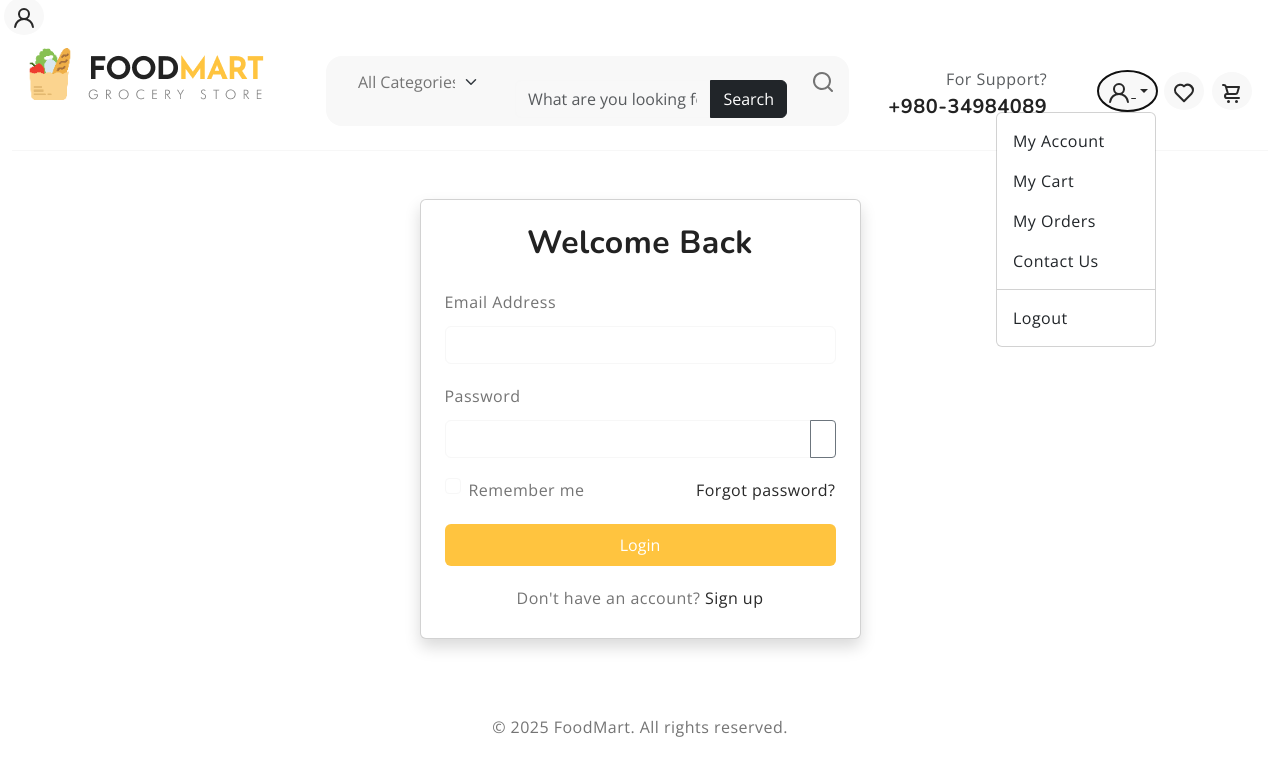
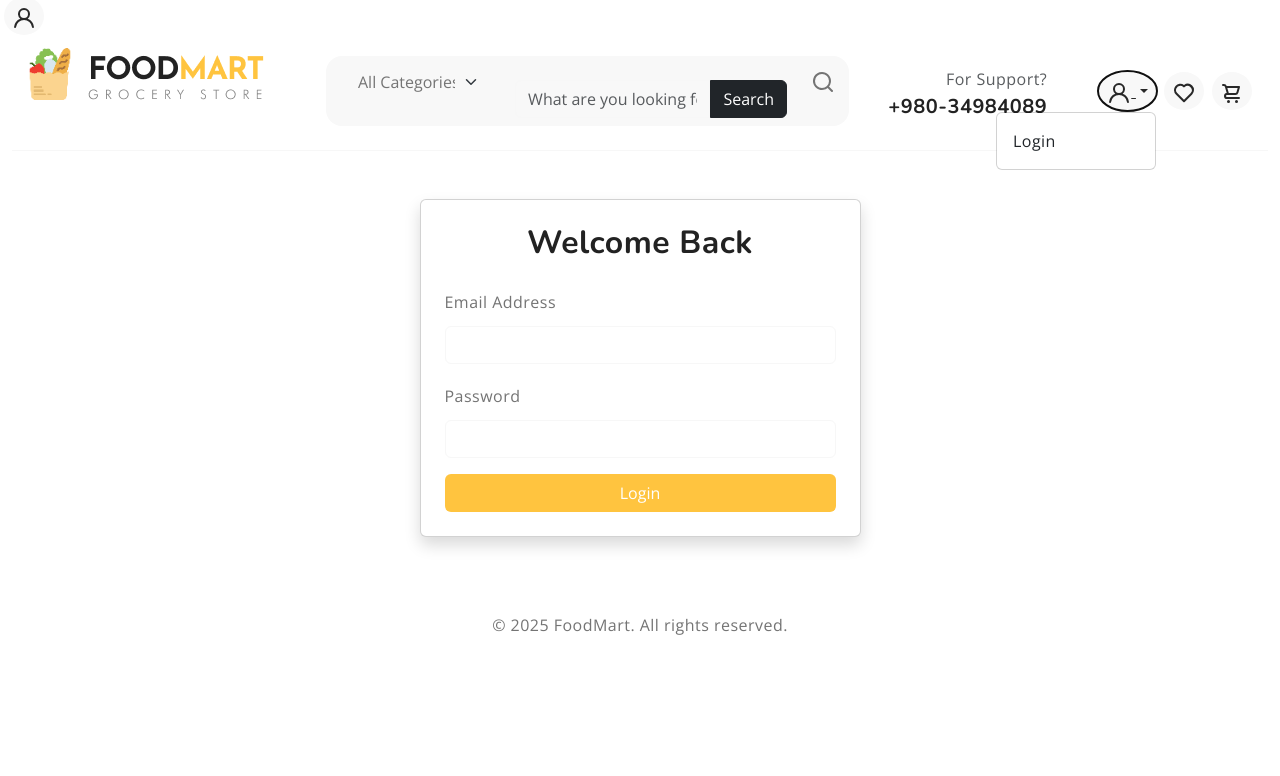
Before and after one commit to HarshalMeshram7/FoodMarket, a Flask app: page /login in a window 1280 px wide, after a click that opens the changed part. Shown: the top 776 px of the page. Run offline with Flask 3, Linux system fonts and the light colour scheme.

Commit message:
updated till 1st august

```diff
--- /dev/null
+++ b/backend/key.py
@@ -0,0 +1,6 @@
+import os
+import secrets
+
+# Generate a 32-character (256-bit) random secret key
+secret_key = secrets.token_hex(16)  # 16 bytes = 32 characters in hex
+print(secret_key)
--- a/frontend/app.py
+++ b/frontend/app.py
@@ -13,6 +13,7 @@ load_dotenv()
 
 app = Flask(__name__)
 
+app.secret_key = '4a22d2d808449ce70bd8b106400b8e4f'
 # Initialize Flask-Login
 login_manager = LoginManager()
 login_manager.init_app(app)
@@ -27,6 +28,9 @@ class User(UserMixin):
         self.email = email
         self.first_name = first_name
         self.last_name = last_name
+
+    def get_id(self):
+        return str(self.id)  # Ensure this returns a string
 
 @login_manager.user_loader
 def load_user(user_id):
@@ -64,13 +68,48 @@ def my_account():
 def login_page():
     if current_user.is_authenticated:
         return redirect(url_for('home_page'))
+
+    if request.method == 'POST':
+        email = request.form.get('email')
+        password = request.form.get('password')
+
+        # Authenticate via your API
+        auth_response = requests.post(
+            'http://localhost:5003/api/login',
+            json={'email': email, 'password': password}
+        )
+
+        if auth_response.status_code == 200:
+            auth_data = auth_response.json()
+
+            # Set up Flask-Login session
+            user = User(
+                auth_data['user_id'],
+                auth_data['username'],
+                auth_data['email'],
+                auth_data.get('first_name', ''),
+                auth_data.get('last_name', '')
+            )
+            login_user(user)
+
+            # Sync session data
+            session['user_data'] = {
+                'user_id': auth_data['user_id'],
+                'username': auth_data['username'],
+                'email': auth_data['email']
+            }
+            return redirect(url_for('home_page'))
+
+        return render_template('login.html', error="Invalid credentials")
+
     return render_template('login.html')
 
 @app.route('/logout')
 @login_required
 def logout():
     logout_user()
-    session.clear()
+    session.pop('auth_token', None)
+    session.pop('user_data', None)
     return redirect(url_for('home_page'))
 
 @app.route('/register')
--- a/frontend/templates/base.html
+++ b/frontend/templates/base.html
@@ -10,6 +10,7 @@
   <meta http-equiv="X-UA-Compatible" content="IE=edge">
   <meta name="viewport" content="width=device-width, initial-scale=1.0">
   <meta name="format-detection" content="telephone=no">
+
 
   <!-- CSS Links -->
   <link rel="stylesheet" href="https://cdn.jsdelivr.net/npm/swiper@9/swiper-bundle.min.css">
@@ -161,12 +162,16 @@
                 <svg width="24" height="24"><use xlink:href="#user"></use></svg>
               </a>
               <ul class="dropdown-menu dropdown-menu-end" aria-labelledby="userDropdown">
-                <li><a class="dropdown-item text-dark" href="{{ url_for('my_account') }}">My Account</a></li>
-                <li><a class="dropdown-item text-dark" href="#" data-bs-toggle="offcanvas" data-bs-target="#offcanvasCart">My Cart</a></li>
-                <li><a class="dropdown-item text-dark" href="#">My Orders</a></li>
-                <li><a class="dropdown-item text-dark" href="#">Contact Us</a></li>
-                <li><hr class="dropdown-divider text-dark"></li>
-                <li><a class="dropdown-item text-dark" href="#">Logout</a></li>
+                {% if current_user.is_authenticated %}
+                  <li><a class="dropdown-item text-dark" href="{{ url_for('my_account') }}">My Account</a></li>
+                  <li><a class="dropdown-item text-dark" href="#" data-bs-toggle="offcanvas" data-bs-target="#offcanvasCart">My Cart</a></li>
+                  <li><a class="dropdown-item text-dark" href="#">My Orders</a></li>
+                  <li><a class="dropdown-item text-dark" href="#">Contact Us</a></li>
+                  <li><hr class="dropdown-divider text-dark"></li>
+                  <li><a class="dropdown-item text-dark" href="{{ url_for('logout') }}">Logout</a></li>
+                {% else %}
+                  <li><a class="dropdown-item text-dark" href="{{ url_for('login_page') }}">Login</a></li>
+                {% endif %}
               </ul>
             </li>
             <li>
--- a/frontend/templates/login.html
+++ b/frontend/templates/login.html
@@ -11,37 +11,16 @@
                     <h2 class="text-center mb-4">Welcome Back</h2>
 
                     <!-- Login Form -->
-                    <form id="loginForm" novalidate>
+                    <form action="{{ url_for('login_page') }}" method="POST">
                         <div class="mb-3">
                             <label for="email" class="form-label">Email Address</label>
                             <input type="email" class="form-control" id="email" name="email" required>
-                            <div class="invalid-feedback">Please enter a valid email</div>
                         </div>
-
                         <div class="mb-3">
                             <label for="password" class="form-label">Password</label>
-                            <div class="input-group">
-                                <input type="password" class="form-control" id="password" name="password" required>
-                                <button class="btn btn-outline-secondary toggle-password" type="button">
-                                    <i class="bi bi-eye"></i>
-                                </button>
-                            </div>
-                            <div class="invalid-feedback">Password is required</div>
+                            <input type="password" class="form-control" id="password" name="password" required>
                         </div>
-
-                        <div class="d-flex justify-content-between mb-3">
-                            <div class="form-check">
-                                <input class="form-check-input" type="checkbox" id="rememberMe">
-                                <label class="form-check-label" for="rememberMe">Remember me</label>
-                            </div>
-                            <a href="{{ url_for('forgot_password') }}" class="text-decoration-none">Forgot password?</a>
-                        </div>
-
-                        <button type="submit" class="btn btn-primary w-100 py-2 mb-3">Login</button>
-
-                        <div class="text-center">
-                            <p class="mb-0">Don't have an account? <a href="{{ url_for('register') }}" class="text-decoration-none">Sign up</a></p>
-                        </div>
+                        <button type="submit" class="btn btn-primary w-100">Login</button>
                     </form>
                 </div>
             </div>
@@ -98,7 +77,7 @@ document.addEventListener('DOMContentLoaded', function() {
             localStorage.setItem('authToken', data.token);
 
             // Redirect to account page or previous page
-            window.location.href = "{{ url_for('my_account') }}";
+            window.location.href = "{{ url_for('home_page') }}";
 
         } catch (error) {
             alert(error.message || 'An error occurred during login');
```
